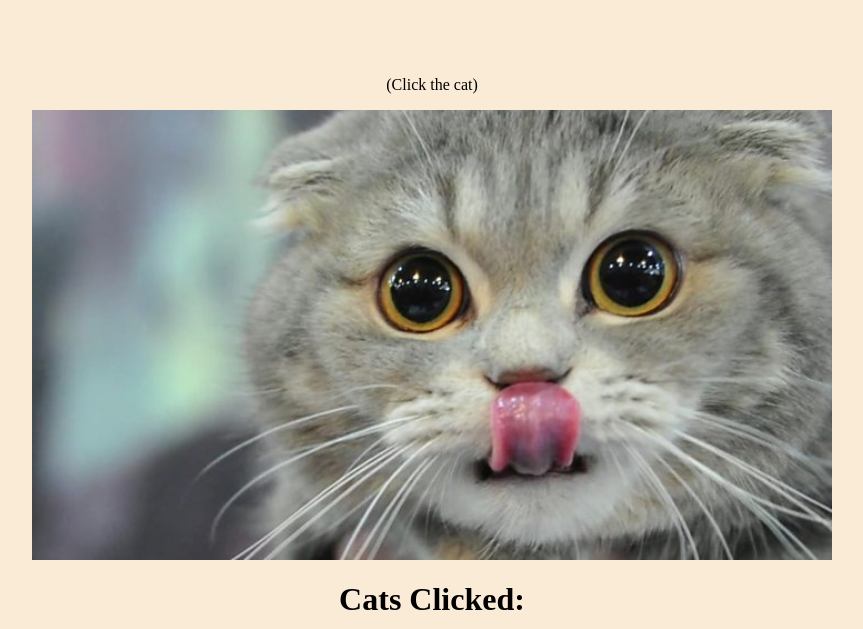
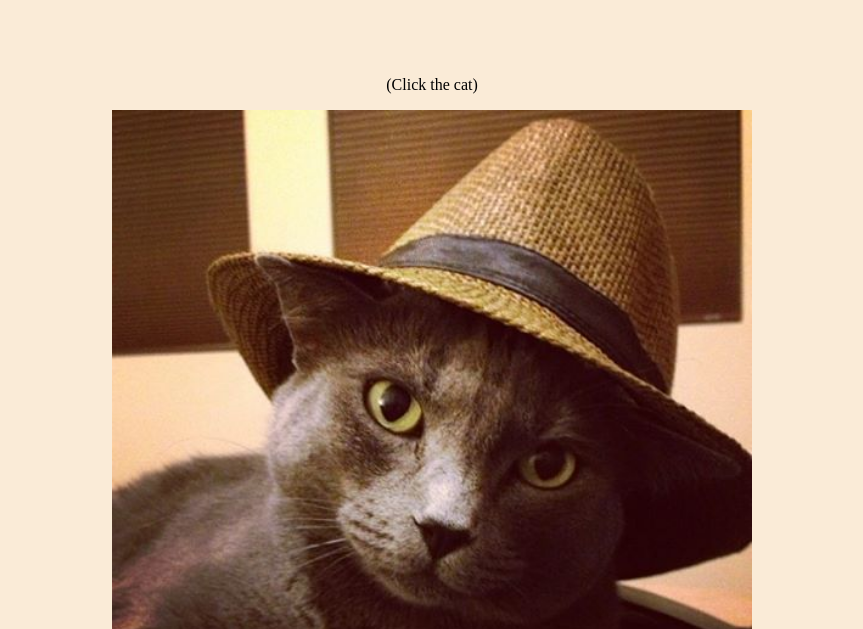
Before and after one commit to stacybeelittle/catClicker, a plain HTML site: page index.html in a window 1280 px wide. Shown: the part 195-824 px from the top of the page, without its empty margins (208-1071 px from the left). Drawn offline with Linux system fonts and the light colour scheme.

Commit message:
changed to fedora cats

```diff
--- a/css.css
+++ b/css.css
@@ -25,5 +25,5 @@ h1{
     display: block;
     margin-left: auto;
     margin-right: auto;
-    width: 50rem;
+    width: 40rem;
 }
--- a/index.html
+++ b/index.html
@@ -2,7 +2,7 @@
 <link rel='stylesheet' href='css.css'>
 <p class="header">M'Cat Clicker</p>
 <p class="subheader">(Click the cat)</p>
-<input type='image' src="images\p0517py6.jpg" onclick="myCatClicker()" id='kitty'/>
+<input type='image' src="images\fedora1.jpg" onclick="myCatClicker()" id='kitty'/>
 <h1>Cats Clicked: </h1>
 <div id='counter'>0</div>
 
```
Also changed, not shown: images/fedora1.jpg (added).
